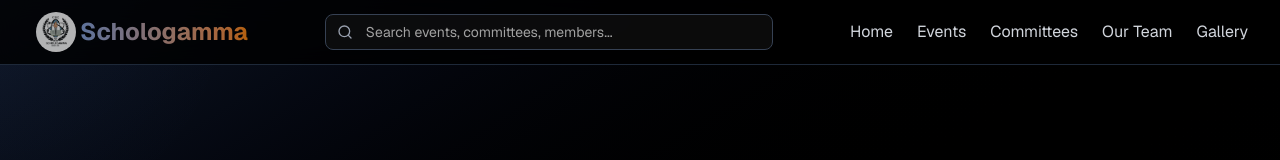
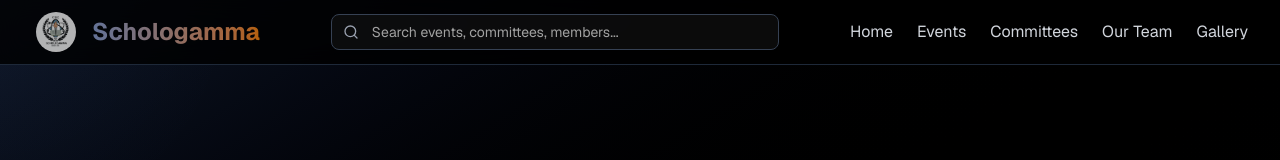
Before and after one commit to Shivrajambhore01/Schologamma-Website_TechSpot, a Next.js app: page / in a window 1280 px wide. Shown: the top 160 px of the page. Built offline with nearby package versions, Linux system fonts and the light colour scheme.

Commit message:
Add gap between logo and title in navigation

```diff
--- a/app/page.tsx
+++ b/app/page.tsx
@@ -344,7 +344,7 @@ const latestUpdates = [
         <div className="max-w-7xl mx-auto px-4 sm:px-6 lg:px-8">
           <div className="flex items-center justify-between h-16">
             <div className="flex items-center space-x-4">
-              <div className="text-2xl font-bold bg-gradient-to-r from-blue-400 to-orange-400 bg-clip-text text-transparent animate-pulse flex justify-center items-center">
+              <div className="text-2xl font-bold bg-gradient-to-r from-blue-400 to-orange-400 bg-clip-text text-transparent animate-pulse flex justify-center items-center gap-3">
                 <img src="./Schologamma logo.png" className="w-10 h-10 m-1 rounded-full" />
                 Schologamma
               </div>
```
